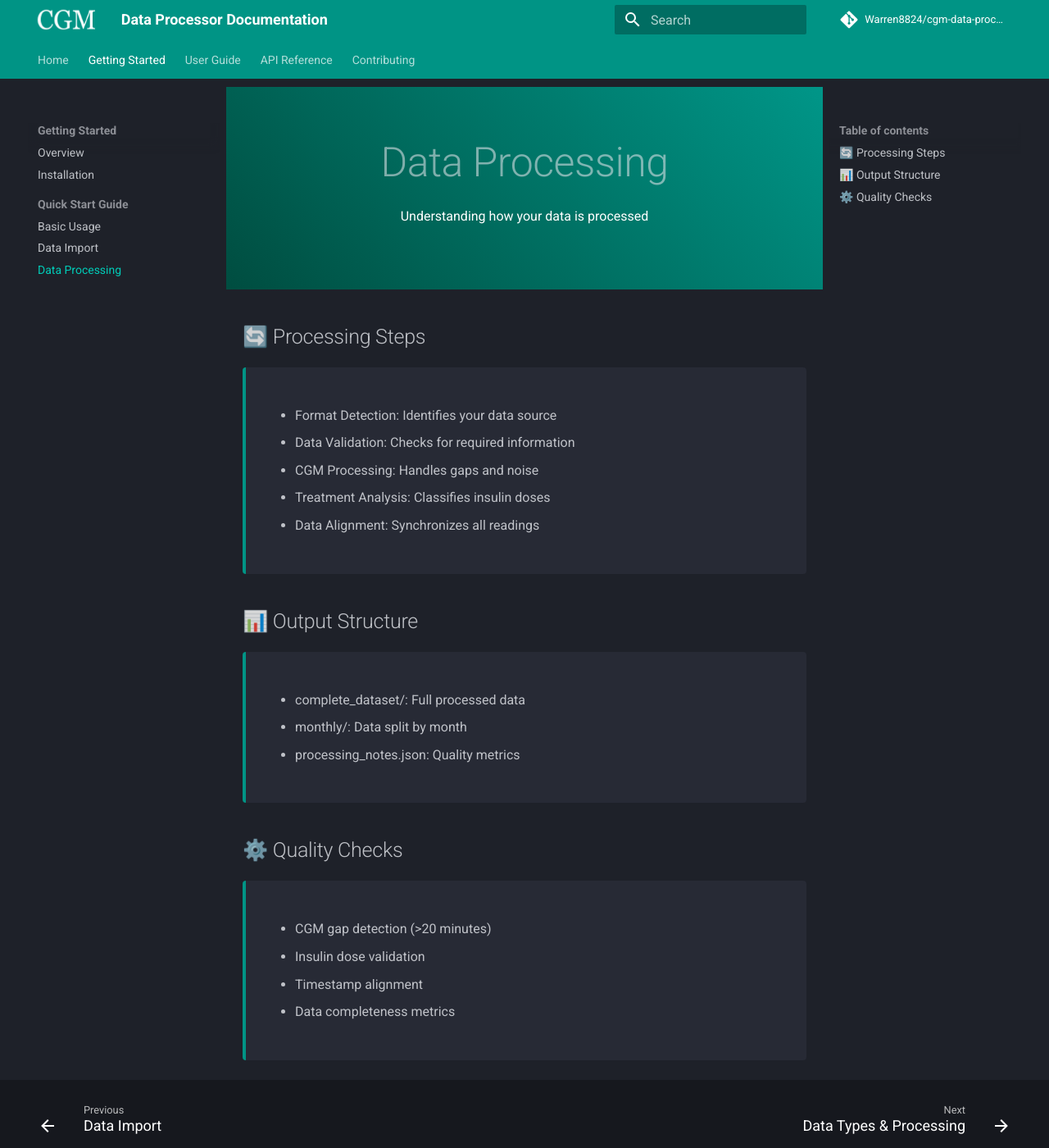
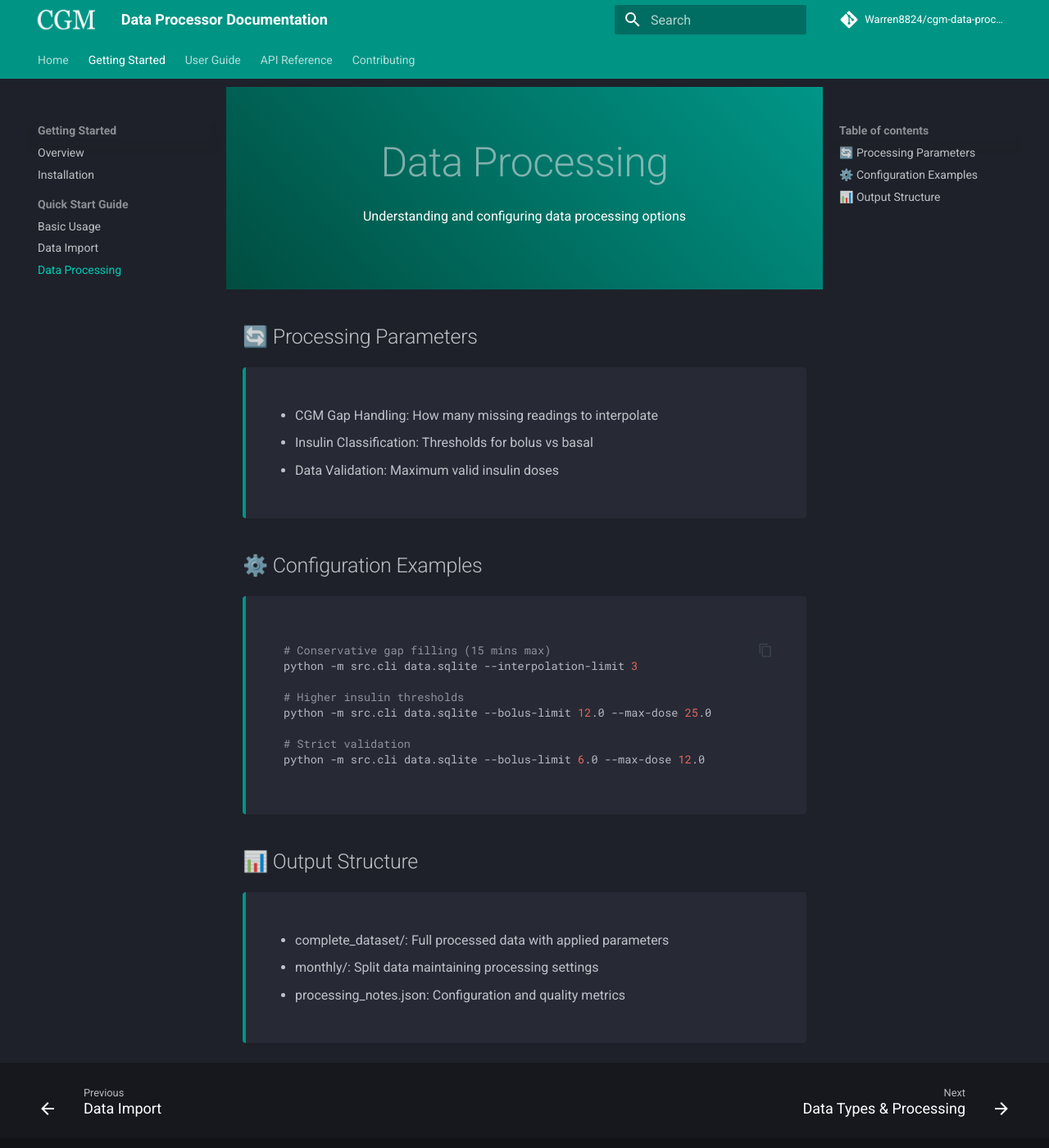
Before and after one commit to Warren8824/cgm-data-processor, an MkDocs documentation site: the page built from docs/getting-started/quickstart/processing.md, in a window 1280 px wide and 1400 px high. Shown: the whole window at 82% size. Built offline with MkDocs 1.6.1 and Material for MkDocs 9.7.7, drawn with Linux system fonts in a browser that asks for light colours; comment, search, counter and statistics services are not loaded.

Commit message:
Update quickstart/processing.md

````diff
--- a/docs/getting-started/quickstart/processing.md
+++ b/docs/getting-started/quickstart/processing.md
@@ -1,37 +1,41 @@
 <div class="hero">
   <h1>Data Processing</h1>
-  <p>Understanding how your data is processed</p>
+  <p>Understanding and configuring data processing options</p>
 </div>
 
-## 🔄 Processing Steps
+## 🔄 Processing Parameters
 
 <div class="feature-card">
 <ul>
-    <li>Format Detection: Identifies your data source</li>
-    <li>Data Validation: Checks for required information</li>
-    <li>CGM Processing: Handles gaps and noise</li>
-    <li>Treatment Analysis: Classifies insulin doses</li>
-    <li>Data Alignment: Synchronizes all readings</li>
+    <li>CGM Gap Handling: How many missing readings to interpolate</li>
+    <li>Insulin Classification: Thresholds for bolus vs basal</li>
+    <li>Data Validation: Maximum valid insulin doses</li>
 </ul>
+</div>
+
+## ⚙️ Configuration Examples
+
+<div class="feature-card">
+
+```bash
+# Conservative gap filling (15 mins max)
+python -m src.cli data.sqlite --interpolation-limit 3
+
+# Higher insulin thresholds
+python -m src.cli data.sqlite --bolus-limit 12.0 --max-dose 25.0
+
+# Strict validation
+python -m src.cli data.sqlite --bolus-limit 6.0 --max-dose 12.0
+```
+
 </div>
 
 ## 📊 Output Structure
 
 <div class="feature-card">
 <ul>
-    <li>complete_dataset/: Full processed data</li>
-    <li>monthly/: Data split by month</li>
-    <li>processing_notes.json: Quality metrics</li>
+    <li>complete_dataset/: Full processed data with applied parameters</li>
+    <li>monthly/: Split data maintaining processing settings</li>
+    <li>processing_notes.json: Configuration and quality metrics</li>
 </ul>
 </div>
-
-## ⚙️ Quality Checks
-
-<div class="feature-card">
-<ul>
-    <li>CGM gap detection (>20 minutes)</li>
-    <li>Insulin dose validation</li>
-    <li>Timestamp alignment</li>
-    <li>Data completeness metrics</li>
-</ul>
-</div>
````
